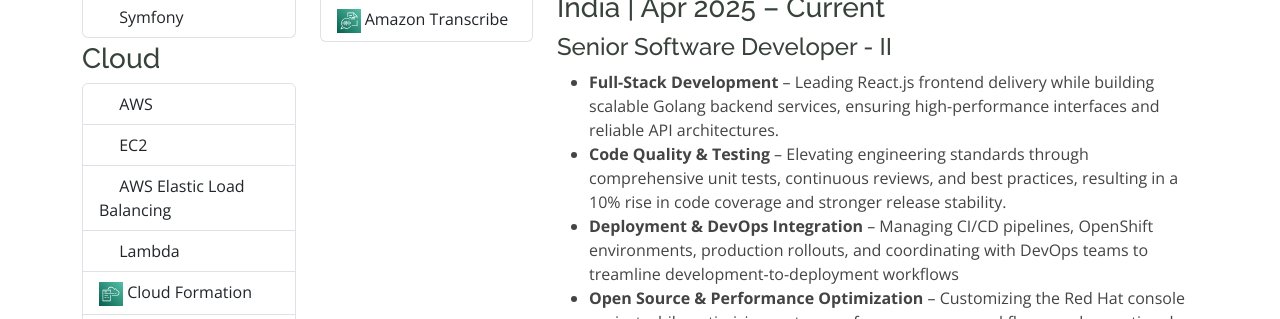
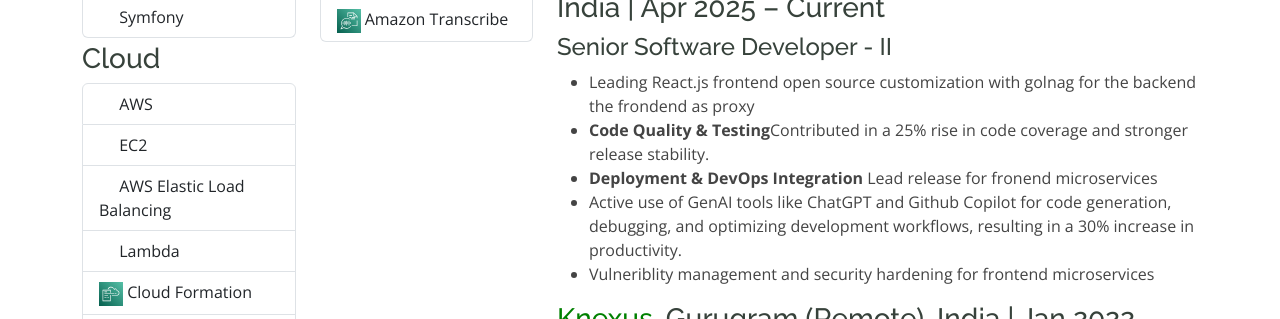
Before and after one commit to ramratangupta/ramratangupta.github.io, a Next.js app: page /about-me in a window 1280 px wide. Shown: the part 633-952 px from the top of the page. Built offline with nearby package versions, Linux system fonts and the light colour scheme; some icons are missing.

Commit message:
update more info for current compnay

```diff
--- a/src/app/about-me/page.tsx
+++ b/src/app/about-me/page.tsx
@@ -93,36 +93,20 @@ export default function Home() {
               )}
               <ul>
                 <li>
-                  <b>Full-Stack Development</b> – Leading React.js frontend
-                  delivery while building scalable Golang backend services,
-                  ensuring high-performance interfaces and reliable API
-                  architectures.
+                  Leading React.js frontend open source customization with golnag for the backend the frondend as proxy
                 </li>
                 <li>
-                  <b>Code Quality & Testing</b> – Elevating engineering
-                  standards through comprehensive unit tests, continuous
-                  reviews, and best practices, resulting in a 10% rise in code
+                  <b>Code Quality & Testing</b>Contributed in a 25% rise in code
                   coverage and stronger release stability.
                 </li>
                 <li>
-                  <b>Deployment & DevOps Integration</b> – Managing CI/CD
-                  pipelines, OpenShift environments, production rollouts, and
-                  coordinating with DevOps teams to treamline
-                  development-to-deployment workflows
+                  <b>Deployment & DevOps Integration</b> Lead release for fronend microservices
                 </li>
                 <li>
-                  <b>Open Source & Performance Optimization</b> – Customizing
-                  the Red Hat console project while optimizing system
-                  performance, user workflows, and operational efficiency across
-                  feature sets.
+                 Active use of GenAI tools like ChatGPT and Github Copilot for code generation, debugging, and optimizing development workflows, resulting in a 30% increase in productivity.
                 </li>
                 <li>
-                  <b>AI & Platform Intelligence</b> – Increased team
-                  productivity by 40% by implementing ChatGPT Enterprise, Custom
-                  AI Agents, GitHub Copilot, and advanced prompt-engineering to
-                  automate unit test creation, accelerate pull-request reviews,
-                  streamline documentation, improve code-flow comprehension, and
-                  drive team-wide adoption of AI-assisted development practices.
+                  Vulneriblity management and security hardening for frontend microservices
                 </li>
               </ul>
               {ExperienceHeader(
```
